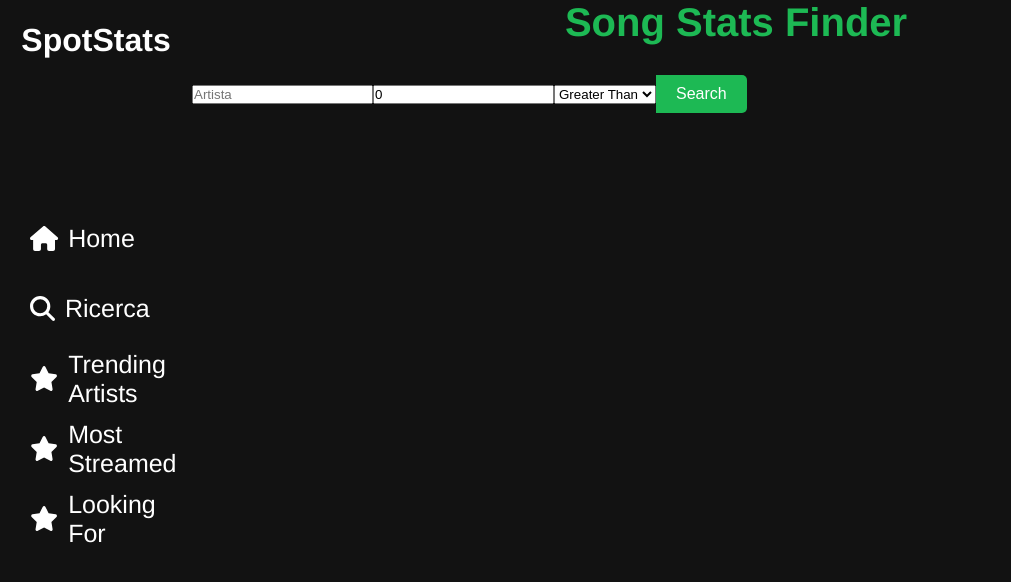
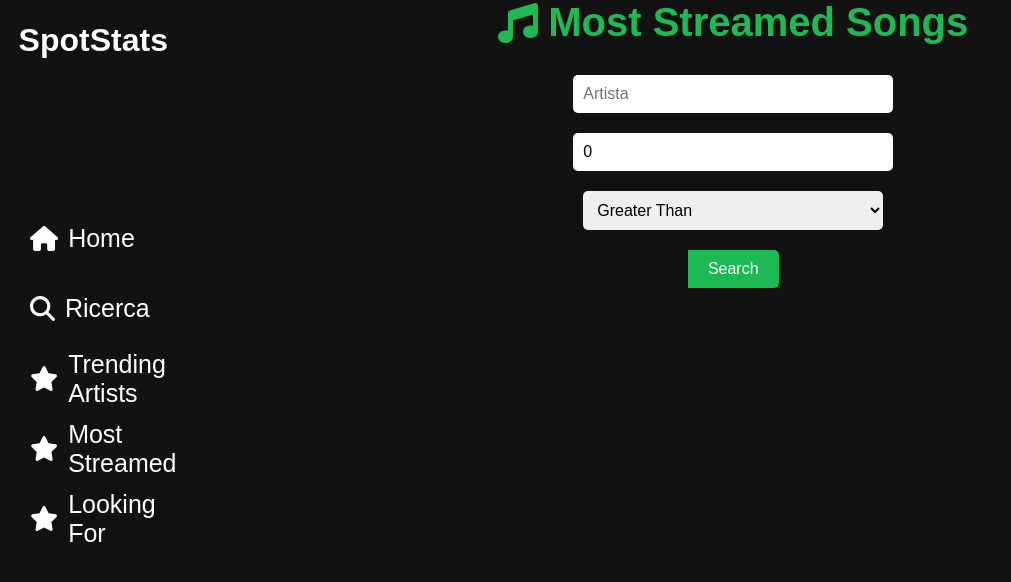
Before and after one commit to carlovend/SpotStats, a React (Create React App) app in the folder frontend/front/: page /looking_for in a window 1280 px wide. Shown: the top 582 px of the page, without its empty margins (0-1011 px from the left). Built offline with nearby package versions, Linux system fonts and the light colour scheme; no server answers.

Commit message:
add looking for

```diff
--- a/frontend/front/src/pages/LookingForPage.css
+++ b/frontend/front/src/pages/LookingForPage.css
@@ -0,0 +1,53 @@
+/* Imposta uno sfondo scuro */
+body {
+    background-color: #121212;
+    color: #fff;
+    font-family: Arial, sans-serif;
+    margin: 0;
+    padding: 0;
+
+    justify-content: center;
+    align-items: center;
+    height: 100vh;
+}
+
+/* Wrapper esterno per centrare gli elementi */
+.lf-wrapper {
+    display: flex;
+    justify-content: center;
+    align-items: center;
+    width: 100%;
+    height: 100%;
+}
+
+/* Centra gli elementi sulla pagina */
+.lf-search-page {
+    display: flex;
+    flex-direction: column;
+    align-items: center;
+    justify-content: flex-start;
+    text-align: center;
+}
+
+
+
+/* Stile del contenitore della barra di ricerca */
+.lf-container-search-bar {
+    display: flex;
+    flex-direction: column;
+    align-items: center;
+    gap: 20px; /* Spazio tra gli elementi */
+    margin-bottom: 40px;
+}
+
+/* Stile degli input */
+.lf-container-search-bar input,
+.lf-container-search-bar select {
+    padding: 10px;
+    width: 300px;
+    border: none;
+    border-radius: 5px;
+    font-size: 1rem;
+}
+
+/* Colore di sfondo e bordo del bottone */
--- a/frontend/front/src/pages/LookingForPage.jsx
+++ b/frontend/front/src/pages/LookingForPage.jsx
@@ -1,6 +1,8 @@
-import React, {useEffect, useState} from 'react';
+import React, { useEffect, useState } from 'react';
 import './LookingForPage.css';
-import SongCard from "../components/SongCard";  // Assicurati che il percorso sia corretto
+import SongCard from "../components/SongCard";
+import {FontAwesomeIcon} from "@fortawesome/react-fontawesome";
+import {faMusic} from "@fortawesome/free-solid-svg-icons";  // Assicurati che il percorso sia corretto
 
 function LookingForPage() {
     const [genre, setGenre] = useState('');
@@ -18,7 +20,7 @@
             headers: {
                 'Content-Type': 'application/json'
             },
-          body:JSON.stringify({
+            body: JSON.stringify({
                 nome_artista: genre,
                 num_streams: numberStreams,
                 filtro: filter
@@ -31,7 +33,7 @@
             return response.json();
         })
         .then(data => {
-          console.log(data)
+            console.log(data);
             setResults(data);
         })
         .catch(error => {
@@ -39,13 +41,13 @@
         });
     }
 
-
     return (
-        <div className="search-page">
+        <div className="lf-wrapper">
+            <div className="lf-search-page">
                 <div className="header">
-                <h1>Song Stats Finder</h1>
+                    <h1><FontAwesomeIcon icon={faMusic}/> Most Streamed Songs </h1>
                 </div>
-            <div className="container-search-bar">
+                <div className="lf-container-search-bar">
                     <input
                         type="text"
                         value={genre}
@@ -64,8 +66,9 @@
                     </select>
                     <button onClick={fetchSongs} className="submit-button">Search</button>
                 </div>
-            <div className="results">
-
+                <div className="lf-results">
+                    {/* Qui potresti mappare i risultati */}
+                </div>
             </div>
         </div>
     );
```
Lines whose indentation alone changed are shown as unchanged.
